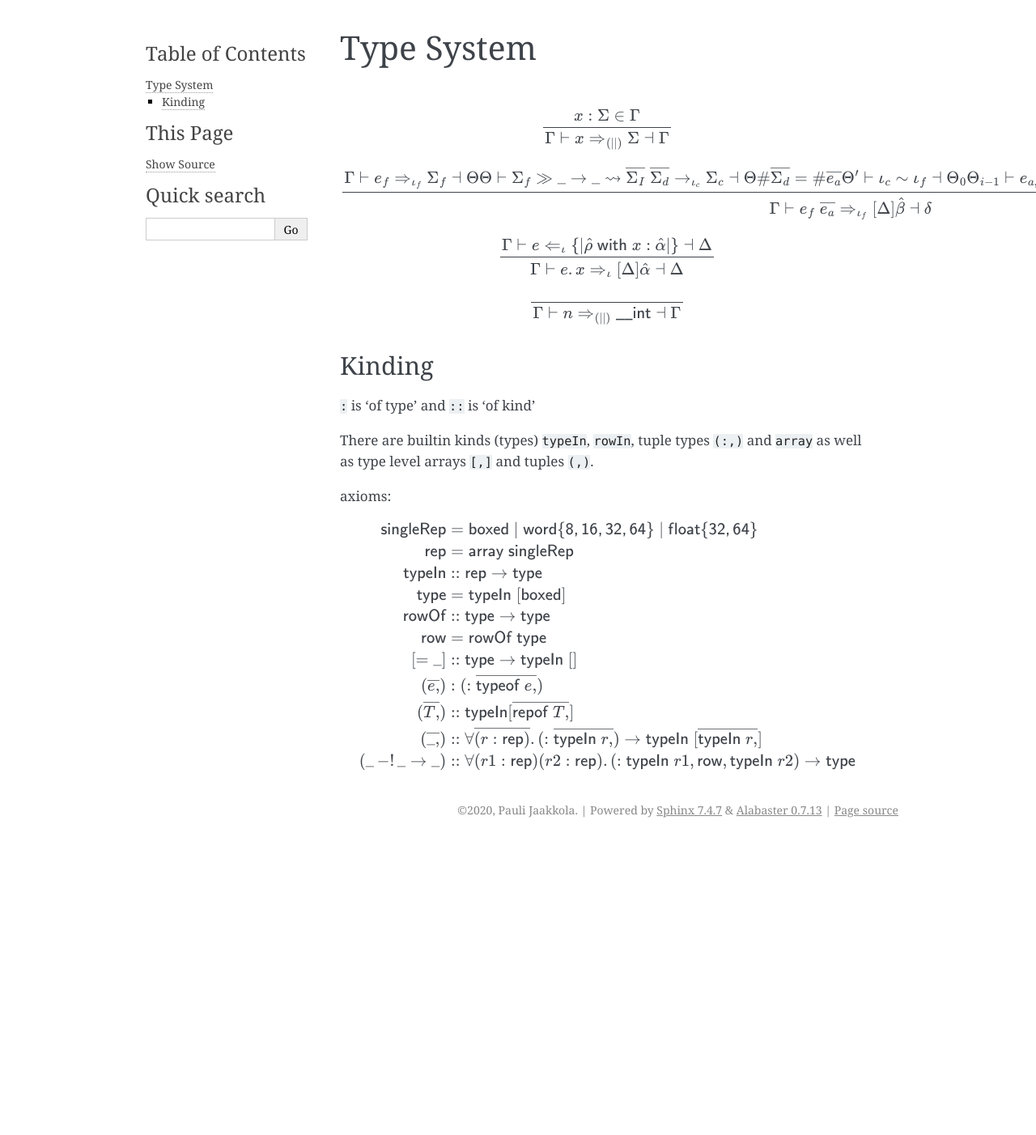
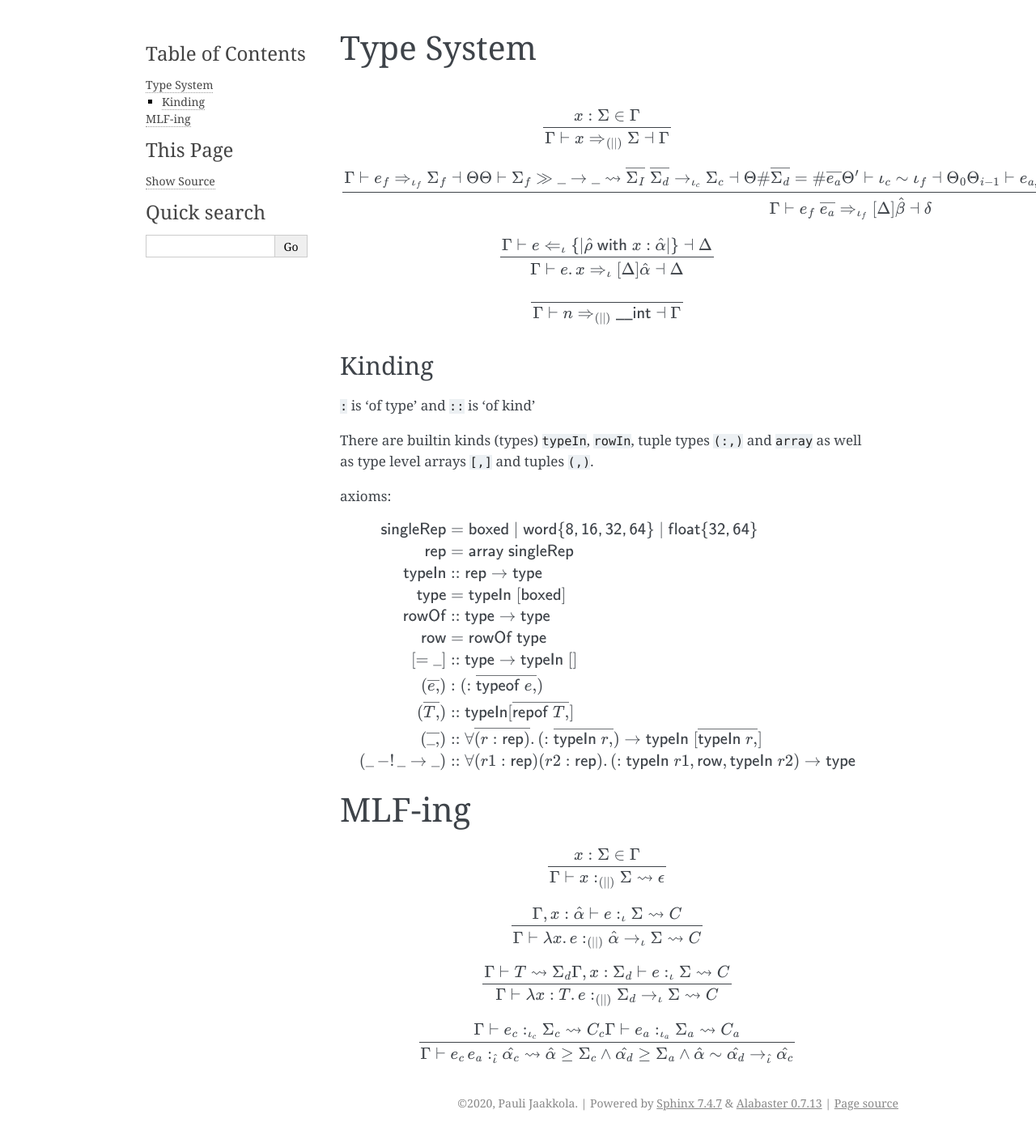
Before and after one commit to broom-lang/broom, a Sphinx documentation site: the page built from docs/source/design/typing.rst, in a window 1280 px wide. Shown: the whole page at 81% size. Built offline with Sphinx 7.4.7, drawn with Linux system fonts in a browser that asks for light colours; before the commit the page ends 1040 px from its top, so only the background shows below that.

Commit message:
Add some OutsideIn+MLF-fy type rules

```diff
--- a/docs/source/design/typing.rst
+++ b/docs/source/design/typing.rst
@@ -68,3 +68,40 @@ axioms:
         (\_ \, -! \, \_ \rightarrow \_) &:: \forall (r1 : \mathsf{rep}) (r2 : \mathsf{rep})
             . (:\mathsf{typeIn} \; r1, \mathsf{row}, \mathsf{typeIn} \; r2) \rightarrow \mathsf{type}
     \end{align*}
+
+*******
+MLF-ing
+*******
+
+.. math::
+    \frac{
+        x : \Sigma \in \Gamma
+    } {
+        \Gamma \vdash x :_\pure \Sigma \leadsto \epsilon
+    }
+
+.. math::
+    \frac{
+        \Gamma, x : \hat{\alpha} \vdash e :_\eff \Sigma \leadsto C
+    } {
+        \Gamma \vdash \lambda x . e :_\pure \hat{\alpha} \rightarrow_\eff \Sigma \leadsto C
+    }
+
+.. math::
+    \frac{
+        \Gamma \vdash T \leadsto \Sigma_d \\
+        \Gamma, x : \Sigma_d \vdash e :_\eff \Sigma \leadsto C
+    } {
+        \Gamma \vdash \lambda x : T . e :_\pure \Sigma_d \rightarrow_\eff \Sigma \leadsto C
+    }
+
+.. math::
+    \frac{
+        \Gamma \vdash e_c :_{\eff_c} \Sigma_c \leadsto C_c \\
+        \Gamma \vdash e_a :_{\eff_a} \Sigma_a \leadsto C_a
+    } {
+        \Gamma \vdash e_c \, e_a :_\hat{\eff} \hat{\alpha_c} \leadsto
+            \hat{\alpha} \geq \Sigma_c \wedge
+            \hat{\alpha_d} \geq \Sigma_a \wedge
+            \hat{\alpha} \sim \hat{\alpha_d} \rightarrow_\hat{\eff} \hat{\alpha_c}
+    }
```
